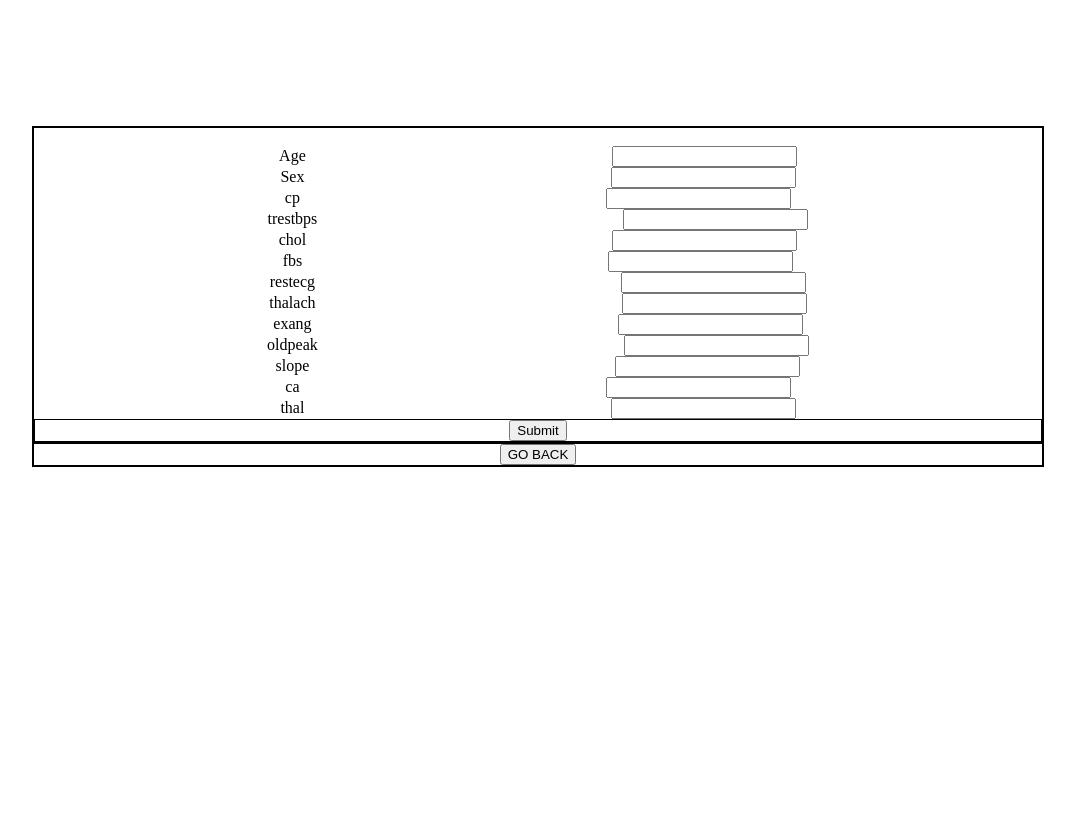
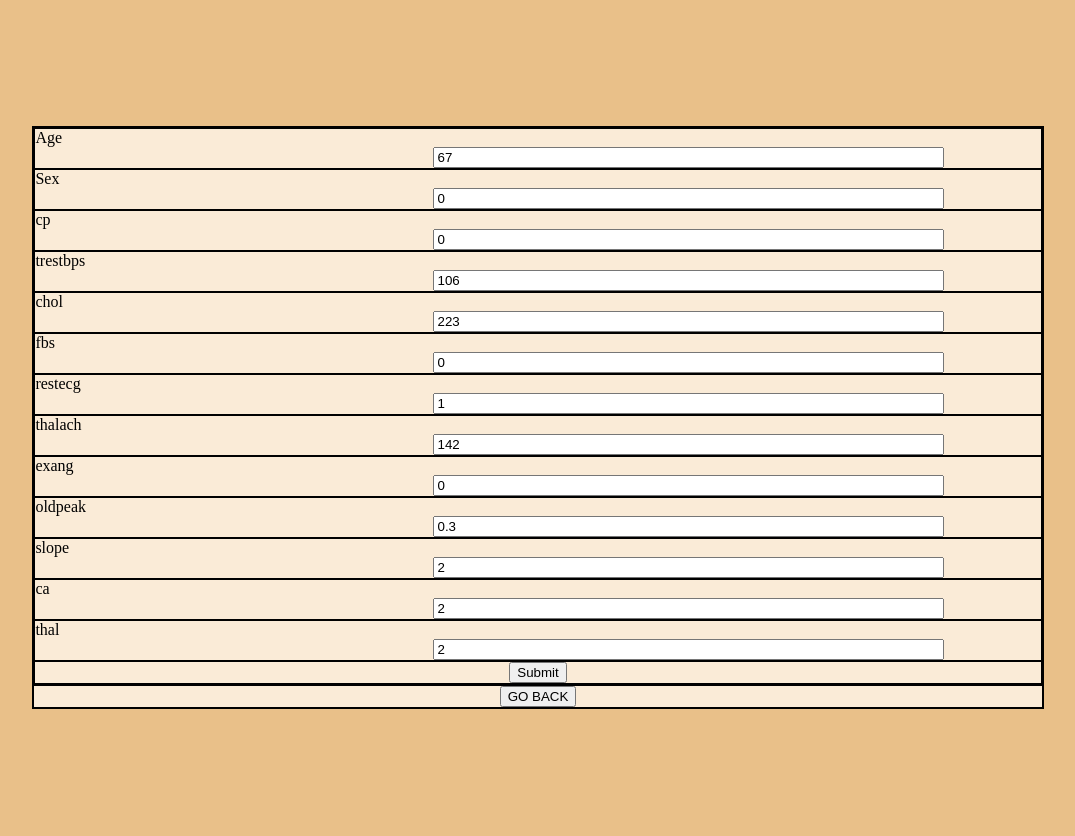
Before and after one commit to TarunKhanduri/Privacy-Preserving-Disease-Prediction, a Flask app: template templates/heart.html in a window 1280 px wide. Shown: the whole page, without its empty margins (102-1177 px from the left). Before the commit the page ends 800 px from the top, so only its background shows below. Run offline with Flask 3, Linux system fonts and the light colour scheme; the template is opened without the code that fills it, so the values that code supplies are empty.

Commit message:
Add files via upload

```diff
--- a/templates/base.html
+++ b/templates/base.html
@@ -6,19 +6,32 @@
     <meta http-equiv="X-UA-Compatible" content="IE=edge">
     <meta name="viewport" content="width=device-width, initial-scale=1.0">
     <title>{% block title%} {% endblock %}</title>
-    <!-- <link rel="stylesheet" type="text/css" href="{{ url_for('static', filename='css/main.css') }}"/> -->
     <style>
+        body{
+            background-color: rgb(233, 192, 137);
+        }
         div{
             text-align: center;
             border: 1.5px solid black;
+            background-color:antiquewhite;
         }
         .parent{
             margin: 10%;
         }
-
+        label{
+            display: block;
+            text-align: left;
+        }
         input{
+            width: 50%;
             margin-left: 30%;
 
+        }
+        img{
+            width: 70%;
+            height: 150px;
+            text-align: center;
+            margin: 5%;
         }
     </style>
 </head>
--- a/templates/heart.html
+++ b/templates/heart.html
@@ -4,48 +4,61 @@
 
 {% block body%}
 <div class="parent">
-
     <div>
         <form action="/analyse_h" method="post">
-            <br>
+            <div>
                 <label for="">Age</label>
-            <input type="number" step="0.01" name="input1"><br>
-
+                <input type="number" step="0.01" name="input1" value="67">
+            </div>
+            <div>
                 <label for="">Sex</label>
-            <input type="number" step="0.01" name="input2"><br>
-
+                <input type="number" step="0.01" name="input2" value="0">
+            </div>
+            <div>
                 <label for="">cp</label>
-            <input type="number" step="0.01" name="input3"><br>
-
+                <input type="number" step="0.01" name="input3" value="0">
+            </div>
+            <div>
                 <label for="">trestbps</label>
-            <input type="number" step="0.01" name="input4"><br>
-
+                <input type="number" step="0.01" name="input4" value="106">
+            </div>
+            <div>
                 <label for="">chol</label>
-            <input type="number" step="0.01" name="input5"><br>
+                <input type="number" step="0.01" name="input5" value="223">
+            </div>
+            <div>
 
                 <label for="">fbs</label>
-            <input type="number" step="0.01" name="input6"><br>
-
+                <input type="number" step="0.01" name="input6" value="0">
+            </div>
+            <div>
                 <label for="">restecg</label>
-            <input type="number" step="0.01" name="input7"><br>
-
+                <input type="number" step="0.01" name="input7" value="1">
+            </div>
+            <div>
                 <label for="">thalach</label>
-            <input type="number" step="0.01" name="input8"><br>
-
+                <input type="number" step="0.01" name="input8" value="142">
+            </div>
+            <div>
                 <label for="">exang</label>
-            <input type="number" step="0.01" name="input9"><br>
-
+                <input type="number" step="0.01" name="input9" value="0">
+            </div>
+            <div>
                 <label for="">oldpeak</label>
-            <input type="number" step="0.01" name="input10"><br>
-
+                <input type="number" step="0.01" name="input10" value="0.3">
+            </div>
+            <div>
                 <label for="">slope</label>
-            <input type="number" step="0.01" name="input11"><br>
-
+                <input type="number" step="0.01" name="input11" value="2">
+            </div>
+            <div>
                 <label for="">ca</label>
-            <input type="number" step="0.01" name="input12"><br>
-
+                <input type="number" step="0.01" name="input12" value="2">
+            </div>
+            <div>
                 <label for="">thal</label>
-            <input type="number" step="0.01" name="input13"><br>
+                <input type="number" step="0.01" name="input13" value="2">
+            </div>
 
             <div>
                 <button type="submit">Submit</button>
```
Also changed, not shown: templates/index.html (+14 -3 lines), templates/predict.html (+15 -5 lines). Lines whose indentation alone changed are shown as unchanged.
